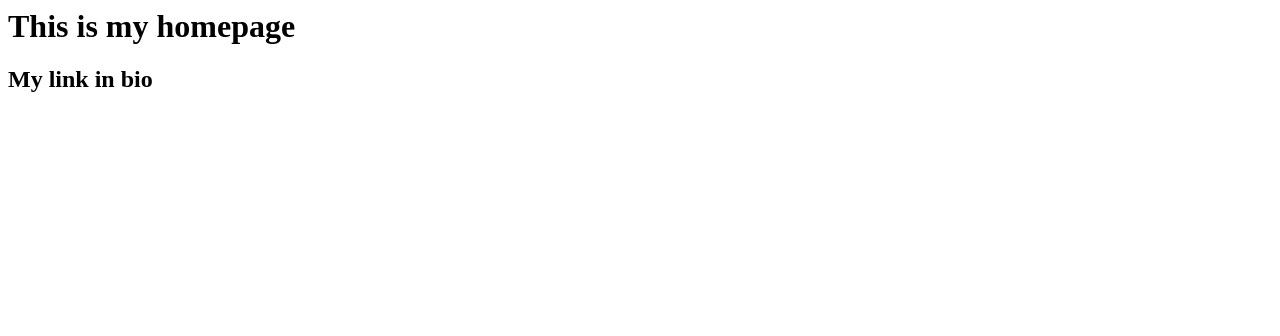
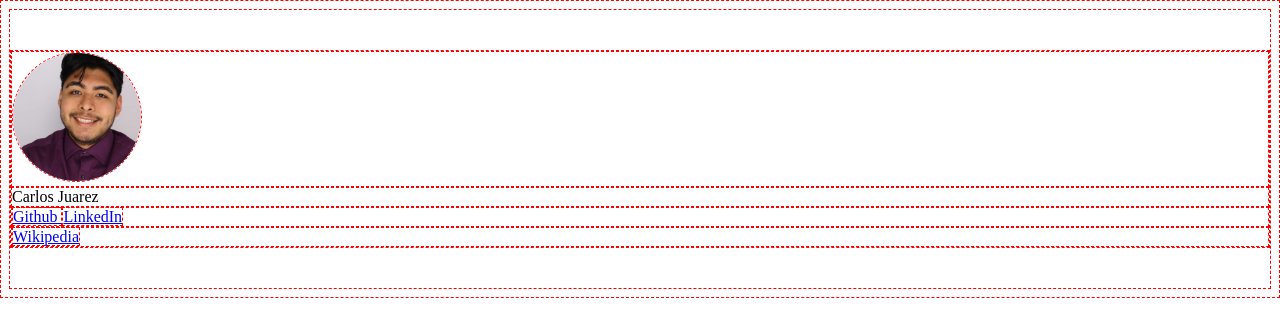
Before and after one commit to cjuarez8/link-in-bio, a plain HTML site: page index.html in a window 1280 px wide. Drawn offline with Linux system fonts and the light colour scheme.

Commit message:
Starter code for link bio

```diff
--- a/index.html
+++ b/index.html
@@ -1,3 +1,71 @@
-<h1>This is my homepage</h1>
+<!DOCTYPE html>   <!--This is a boilerplate that every HTML requires-->
 
-<h2> My link in bio</h2>
+<html>
+
+<head>
+  <meta charset="UTF-8">    <!--This tag expands which characters we can use in our HTML. Not required, but good to have-->
+
+  <title>Carlos Juarez's links</title>
+
+  <style>
+    * {
+      border: 1px red dashed;
+      }
+
+      body {
+        padding-top:40px;
+        padding-bottom:40px;
+      }
+
+      .avatar_image{
+        width: 128px;
+        height: 128px;
+        object-fit: cover;
+        border-radius: 128px;
+        justify-content: center;
+      }
+
+      .thumbnail{
+        width: 48px;
+        height: 48px;
+        object-fit: cover;
+        border-radius: 48px;
+      }
+  </style>
+</head>
+
+<body>          <!--Content goes inside here-->
+
+  <!--Create a main frame for the rest of the blocks to be inside-->
+  <div class="main-container">
+
+    <!--Block for my cover photo-->
+    <div class="image-row">
+      <!--reference photo (just needs the name since its in same folder) and give it a name-->
+      <img src="Cover_photo.jpg" alt="Carlos Juarez headshot" class="avatar_image">
+    </div>
+
+    <div class="name-row">
+      <!--Simple line that displays my name-->
+      Carlos Juarez
+    </div>
+
+    <div class="Social-icons-row">
+      <!--<meta property="og:image" content="https://avatars.githubusercontent.com/u/182689730?v=4?s=400" />-->
+      <a href="https://github.com/cjuarez8" target="_blank">
+        Github
+      </a>
+
+      <a href="https://www.linkedin.com/in/carlos-juarez1/" target="_blank">
+        LinkedIn
+      </a>
+    </div>
+
+    <div class="links-row">
+      <a href="https://www.wikipedia.org/" target="blank"> Wikipedia</a>
+    </div>
+
+  </div>
+
+</body>
+</html>
```
Also changed, not shown: Cover_photo.jpg (added).
